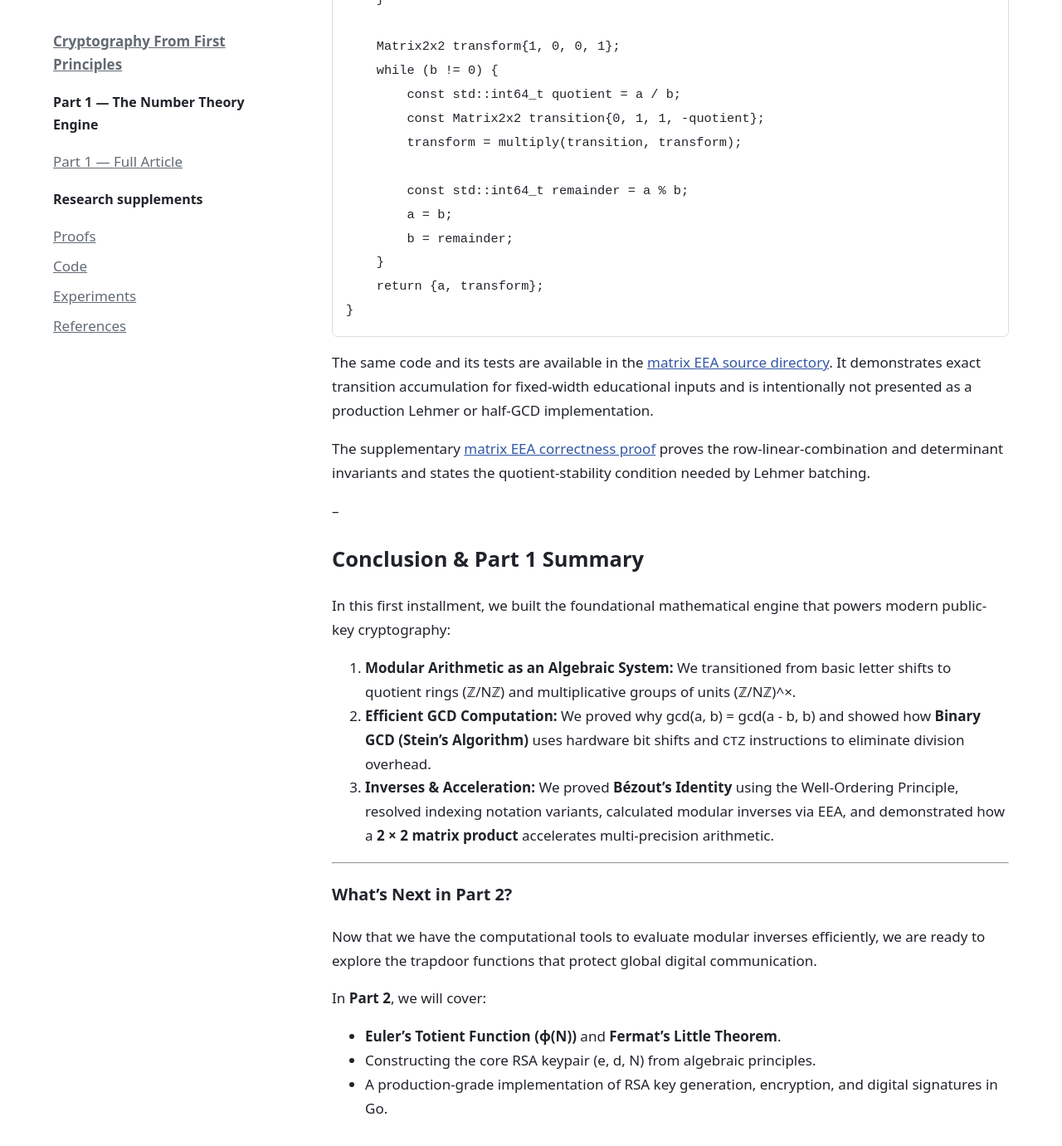
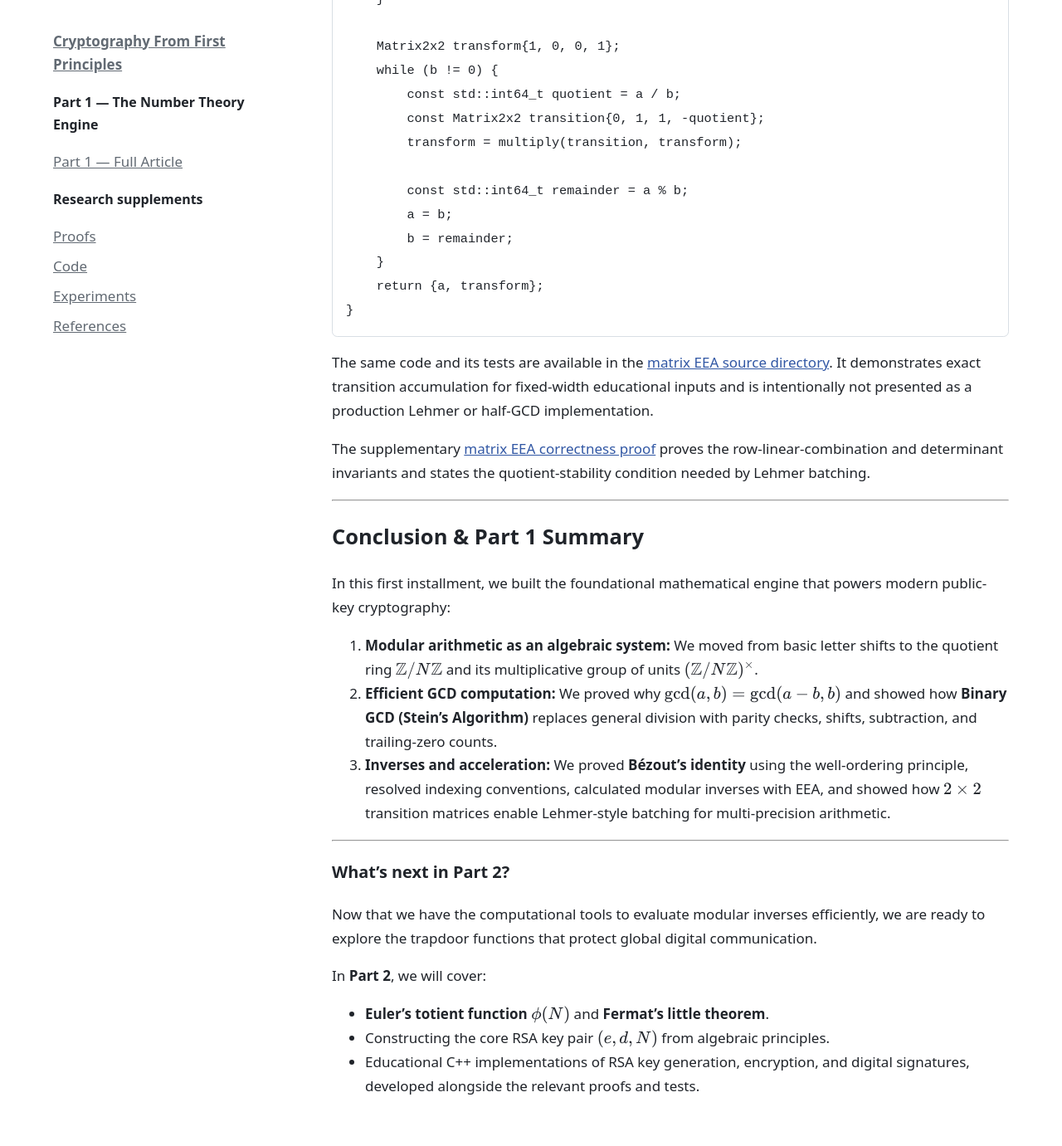
Before and after one commit to ByteBard15/cryptography-from-first-principles, a Jekyll site: the page built from _part1/part-1.md, in a window 1280 px wide and 1400 px high, scrolled down 18556 px. Shown: the top 1381 px of the window at 83% size. Built offline with Jekyll 4.4.1, drawn with Linux system fonts in a browser that asks for light colours.

Commit message:
fix: formatting for conclusion and part 1 summary

```diff
--- a/_part1/part-1.md
+++ b/_part1/part-1.md
@@ -815,24 +815,24 @@ The same code and its tests are available in the [matrix EEA source directory]({
 
 The supplementary [matrix EEA correctness proof]({{ '/proofs/part-1/matrix-eea-correctness/' | relative_url }}) proves the row-linear-combination and determinant invariants and states the quotient-stability condition needed by Lehmer batching.
 
---
+---
 
 ## Conclusion & Part 1 Summary
 
 In this first installment, we built the foundational mathematical engine that powers modern public-key cryptography:
 
-1. **Modular Arithmetic as an Algebraic System:** We transitioned from basic letter shifts to quotient rings (ℤ/Nℤ) and multiplicative groups of units (ℤ/Nℤ)^×.
-2. **Efficient GCD Computation:** We proved why gcd(a, b) = gcd(a - b, b) and showed how **Binary GCD (Stein's Algorithm)** uses hardware bit shifts and `CTZ` instructions to eliminate division overhead.
-3. **Inverses & Acceleration:** We proved **Bézout's Identity** using the Well-Ordering Principle, resolved indexing notation variants, calculated modular inverses via EEA, and demonstrated how a **2 × 2 matrix product** accelerates multi-precision arithmetic.
+1. **Modular arithmetic as an algebraic system:** We moved from basic letter shifts to the quotient ring $\mathbb{Z}/N\mathbb{Z}$ and its multiplicative group of units $(\mathbb{Z}/N\mathbb{Z})^\times$.
+2. **Efficient GCD computation:** We proved why $\gcd(a,b)=\gcd(a-b,b)$ and showed how **Binary GCD (Stein’s Algorithm)** replaces general division with parity checks, shifts, subtraction, and trailing-zero counts.
+3. **Inverses and acceleration:** We proved **Bézout’s identity** using the well-ordering principle, resolved indexing conventions, calculated modular inverses with EEA, and showed how $2\times2$ transition matrices enable Lehmer-style batching for multi-precision arithmetic.
 
 ---
 
-### What's Next in Part 2?
+### What’s next in Part 2?
 
 Now that we have the computational tools to evaluate modular inverses efficiently, we are ready to explore the trapdoor functions that protect global digital communication.
 
 In **Part 2**, we will cover:
 
-* **Euler’s Totient Function (ϕ(N))** and **Fermat’s Little Theorem**.
-* Constructing the core RSA keypair (e, d, N) from algebraic principles.
-* A production-grade implementation of RSA key generation, encryption, and digital signatures in Go.
+- **Euler’s totient function $\phi(N)$** and **Fermat’s little theorem**.
+- Constructing the core RSA key pair $(e,d,N)$ from algebraic principles.
+- Educational C++ implementations of RSA key generation, encryption, and digital signatures, developed alongside the relevant proofs and tests.
```
